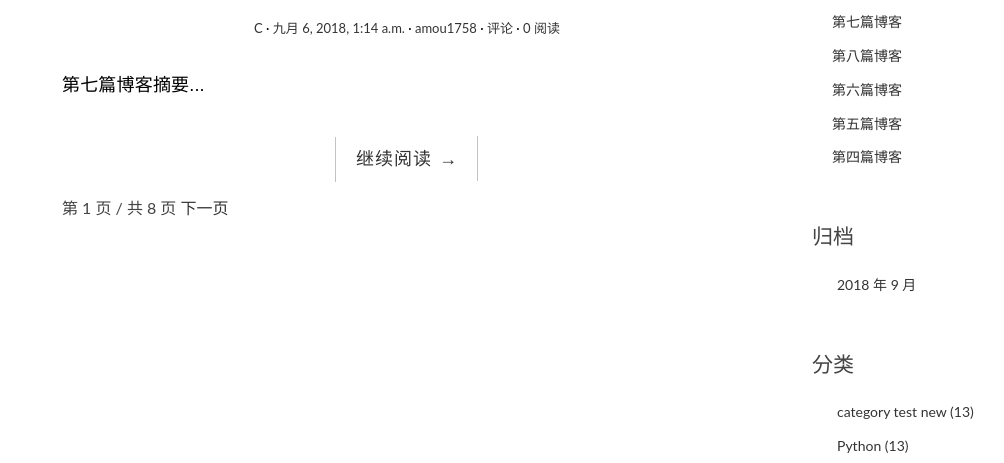
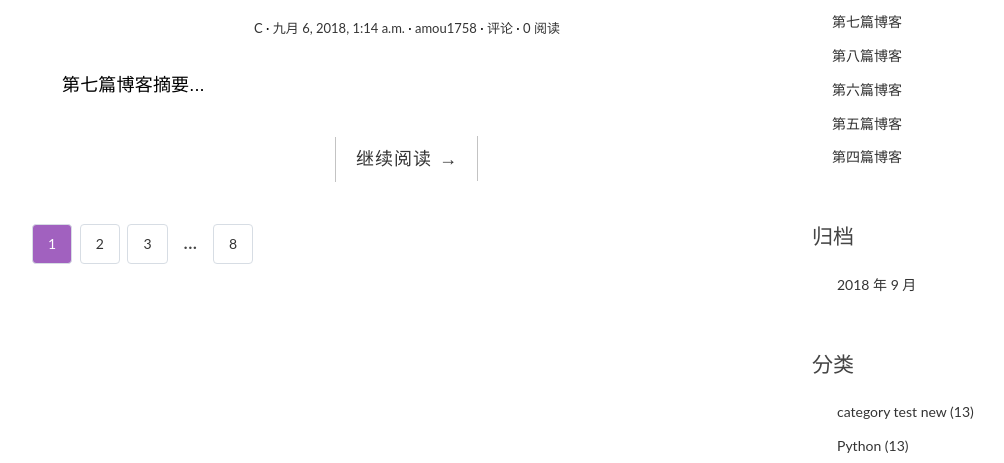
Before and after one commit to amou1758/ZHM, a Django app: page / in a window 1280 px wide. Shown: the part 214-677 px from the top of the page, without its empty margins (38-1042 px from the left). Run offline with Django 3.2, Linux system fonts and the light colour scheme; data comes from the database, SQL or seed files in the repository; both versions use the stored data as it was after the commit; some libraries are stand-ins or nearby versions; some web fonts are replaced.

Commit message:
19. 完善分页!

```diff
--- /dev/null
+++ b/blog/static/blog/css/fenye.css
@@ -0,0 +1,31 @@
+.pagination {margin-top: 25px; text-align: center;}
+.pagination a {
+  display: inline-block;
+  line-height: 38px;
+  padding: 0 15px;
+  margin-right: 4px;
+  text-align: center;
+  background-color: #fff;
+  user-select: none;
+  cursor: pointer;
+  font-size: 14px;
+  border: 1px solid #d7dde4;
+  border-radius: 4px;
+  transition: all .2s ease-in-out;
+}
+.pagination a:hover {
+  color: #A161BF;
+  border: 1px solid #A161BF;
+}
+.pagination .current-page {color: white; background-color: #A161BF;}
+.pagination .current-page:hover {
+  color: white;
+  border: 1px solid #A161BF;
+}
+.pagination span {
+  display: inline-block;
+  font-size: 20px;
+  line-height: 38px;
+  padding: 0 8px;
+  margin-right: 4px;
+}
--- a/blog/views.py
+++ b/blog/views.py
@@ -56,17 +56,141 @@ from django.core.paginator import Paginator
 
 # 使用django封装的视图类
 class IndexView(ListView):
-    """
-    mode: l将 model 指定为 Post，告诉 Django 我要获取的模型是 Post。
-    template_name: 指定这个视图渲染的模板。
-    context_object_name: 指定获取的模型列表数据保存的变量名。这个变量会被传递给模板。
-
-    """
     model = Post
     template_name = 'blog/index.html'
     context_object_name = 'post_list'
-    # 每页显示的文章数量
     paginate_by = 1
+
+    def get_context_data(self, **kwargs):
+        """
+        在视图函数中将模板变量传递给模板是通过给 render 函数的 context 参数传递一个字典实现的，
+        例如 render(request, 'blog/index.html', context={'post_list': post_list})，
+        这里传递了一个 {'post_list': post_list} 字典给模板。
+        在类视图中，这个需要传递的模板变量字典是通过 get_context_data 获得的，
+        所以我们复写该方法，以便我们能够自己再插入一些我们自定义的模板变量进去。
+        """
+
+        # 首先获得父类生成的传递给模板的字典。
+        context = super().get_context_data(**kwargs)
+
+        # 父类生成的字典中已有 paginator、page_obj、is_paginated 这三个模板变量，
+        # paginator 是 Paginator 的一个实例，
+        # page_obj 是 Page 的一个实例，
+        # is_paginated 是一个布尔变量，用于指示是否已分页。
+        # 例如如果规定每页 10 个数据，而本身只有 5 个数据，其实就用不着分页，此时 is_paginated=False。
+        # 关于什么是 Paginator，Page 类在 Django Pagination 简单分页：http://zmrenwu.com/post/34/ 中已有详细说明。
+        # 由于 context 是一个字典，所以调用 get 方法从中取出某个键对应的值。
+        paginator = context.get('paginator')
+        page = context.get('page_obj')
+        is_paginated = context.get('is_paginated')
+
+        # 调用自己写的 pagination_data 方法获得显示分页导航条需要的数据，见下方。
+        pagination_data = self.pagination_data(paginator, page, is_paginated)
+
+        # 将分页导航条的模板变量更新到 context 中，注意 pagination_data 方法返回的也是一个字典。
+        context.update(pagination_data)
+
+        # 将更新后的 context 返回，以便 ListView 使用这个字典中的模板变量去渲染模板。
+        # 注意此时 context 字典中已有了显示分页导航条所需的数据。
+        return context
+
+    def pagination_data(self, paginator, page, is_paginated):
+        if not is_paginated:
+            # 如果没有分页，则无需显示分页导航条，不用任何分页导航条的数据，因此返回一个空的字典
+            return {}
+
+        # 当前页左边连续的页码号，初始值为空
+        left = []
+
+        # 当前页右边连续的页码号，初始值为空
+        right = []
+
+        # 标示第 1 页页码后是否需要显示省略号
+        left_has_more = False
+
+        # 标示最后一页页码前是否需要显示省略号
+        right_has_more = False
+
+        # 标示是否需要显示第 1 页的页码号。
+        # 因为如果当前页左边的连续页码号中已经含有第 1 页的页码号，此时就无需再显示第 1 页的页码号，
+        # 其它情况下第一页的页码是始终需要显示的。
+        # 初始值为 False
+        first = False
+
+        # 标示是否需要显示最后一页的页码号。
+        # 需要此指示变量的理由和上面相同。
+        last = False
+
+        # 获得用户当前请求的页码号
+        page_number = page.number
+
+        # 获得分页后的总页数
+        total_pages = paginator.num_pages
+
+        # 获得整个分页页码列表，比如分了四页，那么就是 [1, 2, 3, 4]
+        page_range = paginator.page_range
+
+        if page_number == 1:
+            # 如果用户请求的是第一页的数据，那么当前页左边的不需要数据，因此 left=[]（已默认为空）。
+            # 此时只要获取当前页右边的连续页码号，
+            # 比如分页页码列表是 [1, 2, 3, 4]，那么获取的就是 right = [2, 3]。
+            # 注意这里只获取了当前页码后连续两个页码，你可以更改这个数字以获取更多页码。
+            right = page_range[page_number:page_number + 2]
+
+            # 如果最右边的页码号比最后一页的页码号减去 1 还要小，
+            # 说明最右边的页码号和最后一页的页码号之间还有其它页码，因此需要显示省略号，通过 right_has_more 来指示。
+            if right[-1] < total_pages - 1:
+                right_has_more = True
+
+            # 如果最右边的页码号比最后一页的页码号小，说明当前页右边的连续页码号中不包含最后一页的页码
+            # 所以需要显示最后一页的页码号，通过 last 来指示
+            if right[-1] < total_pages:
+                last = True
+
+        elif page_number == total_pages:
+            # 如果用户请求的是最后一页的数据，那么当前页右边就不需要数据，因此 right=[]（已默认为空），
+            # 此时只要获取当前页左边的连续页码号。
+            # 比如分页页码列表是 [1, 2, 3, 4]，那么获取的就是 left = [2, 3]
+            # 这里只获取了当前页码后连续两个页码，你可以更改这个数字以获取更多页码。
+            left = page_range[(page_number - 3) if (page_number - 3) > 0 else 0:page_number - 1]
+
+            # 如果最左边的页码号比第 2 页页码号还大，
+            # 说明最左边的页码号和第 1 页的页码号之间还有其它页码，因此需要显示省略号，通过 left_has_more 来指示。
+            if left[0] > 2:
+                left_has_more = True
+
+            # 如果最左边的页码号比第 1 页的页码号大，说明当前页左边的连续页码号中不包含第一页的页码，
+            # 所以需要显示第一页的页码号，通过 first 来指示
+            if left[0] > 1:
+                first = True
+        else:
+            # 用户请求的既不是最后一页，也不是第 1 页，则需要获取当前页左右两边的连续页码号，
+            # 这里只获取了当前页码前后连续两个页码，你可以更改这个数字以获取更多页码。
+            left = page_range[(page_number - 3) if (page_number - 3) > 0 else 0:page_number - 1]
+            right = page_range[page_number:page_number + 2]
+
+            # 是否需要显示最后一页和最后一页前的省略号
+            if right[-1] < total_pages - 1:
+                right_has_more = True
+            if right[-1] < total_pages:
+                last = True
+
+            # 是否需要显示第 1 页和第 1 页后的省略号
+            if left[0] > 2:
+                left_has_more = True
+            if left[0] > 1:
+                first = True
+
+        data = {
+            'left': left,
+            'right': right,
+            'left_has_more': left_has_more,
+            'right_has_more': right_has_more,
+            'first': first,
+            'last': last,
+        }
+
+        return data
 
 
 # 分类文章列表  ListView 类视图
--- a/templates/base.html
+++ b/templates/base.html
@@ -15,6 +15,7 @@
     <link rel="stylesheet" href="{% static 'blog/css/pace.css' %}">
     <link rel="stylesheet" href="{% static 'blog/css/custom.css' %}">
     <link rel="stylesheet" href="{% static 'blog/css/highlights/github.css' %}">
+    <link rel="stylesheet" href="{% static 'blog/css/fenye.css' %}">
 
     <!-- js -->
     <script src="{% static 'blog/js/jquery-2.1.3.min.js' %}"></script>
--- a/templates/blog/index.html
+++ b/templates/blog/index.html
@@ -28,16 +28,45 @@
     {% endfor %}
 
     <!-- 简单分页效果    -->
+{#    {% if is_paginated %}#}
+{#        <div class="pagination-simple">#}
+{#            {% if page_obj.has_previous %}#}
+{#                <a href="?page={{ page_obj.previous_page_number }}">上一页</a>#}
+{#            {% endif %}#}
+{#            <span class="current">第 {{ page_obj.number }} 页 / 共 {{ paginator.num_pages }} 页</span>#}
+{#            {% if page_obj.has_next %}#}
+{#                <a href="?page={{ page_obj.next_page_number }}">下一页</a>#}
+{#            {% endif %}#}
+{#        </div>#}
+{#    {% endif %}#}
+
+
     {% if is_paginated %}
-        <div class="pagination-simple">
-            {% if page_obj.has_previous %}
-                <a href="?page={{ page_obj.previous_page_number }}">上一页</a>
+        <div class="pagination">
+          {% if first %}
+            <a href="?page=1">1</a>
+          {% endif %}
+          {% if left %}
+            {% if left_has_more %}
+                <span>...</span>
             {% endif %}
-            <span class="current">第 {{ page_obj.number }} 页 / 共 {{ paginator.num_pages }} 页</span>
-            {% if page_obj.has_next %}
-                <a href="?page={{ page_obj.next_page_number }}">下一页</a>
+            {% for i in left %}
+                <a href="?page={{ i }}">{{ i }}</a>
+            {% endfor %}
+          {% endif %}
+            <a class="current-page" href="?page={{ page_obj.number }}" >{{ page_obj.number }}</a>
+{#          <a href="?page={{ page_obj.number }}" style="color: red">{{ page_obj.number }}</a>#}
+          {% if right %}
+            {% for i in right %}
+                <a href="?page={{ i }}">{{ i }}</a>
+            {% endfor %}
+            {% if right_has_more %}
+                <span>...</span>
             {% endif %}
+          {% endif %}
+          {% if last %}
+            <a href="?page={{ paginator.num_pages }}">{{ paginator.num_pages }}</a>
+          {% endif %}
         </div>
     {% endif %}
-
 {% endblock main %}
```
Also changed, not shown: db.sqlite3.
